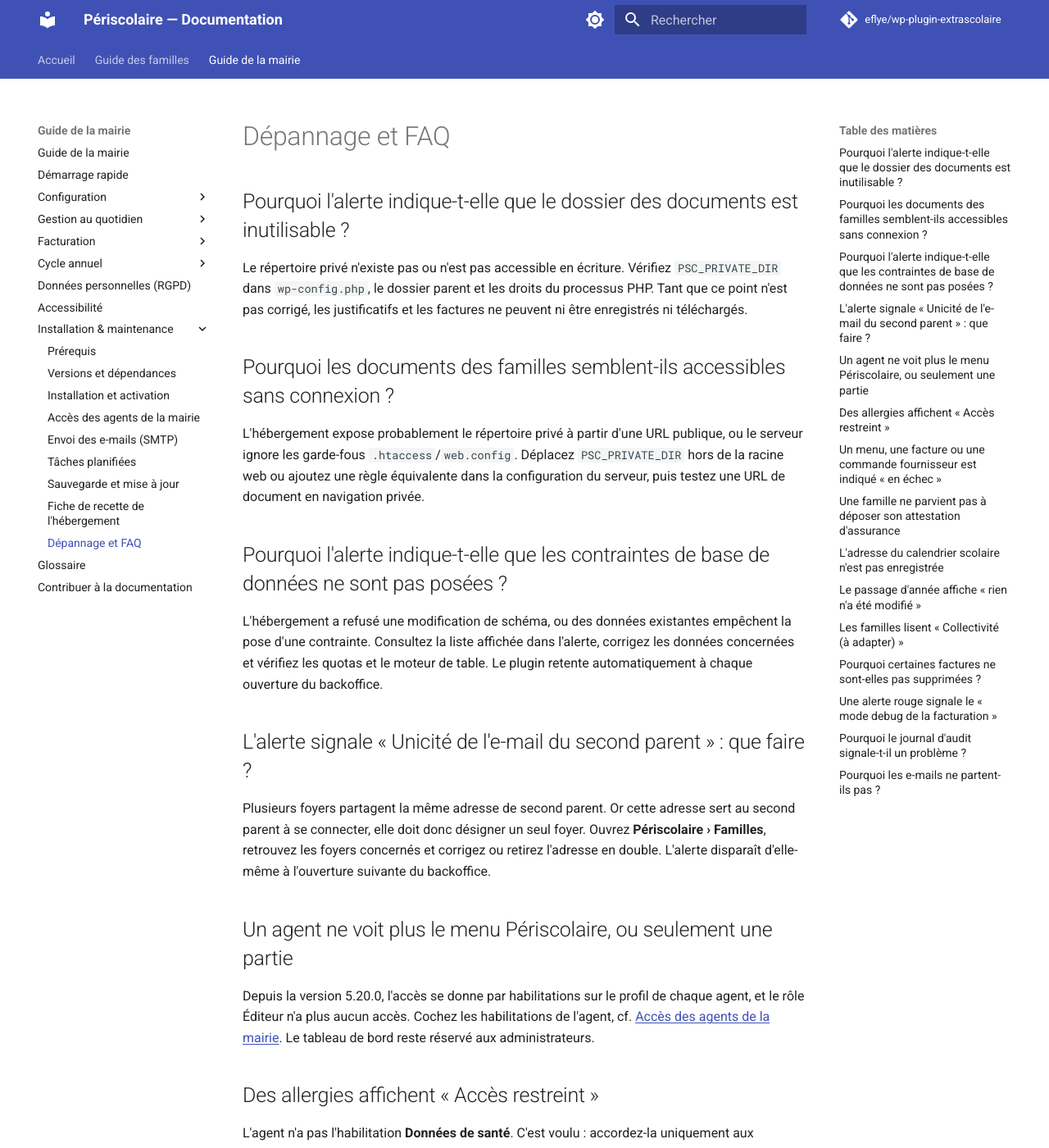
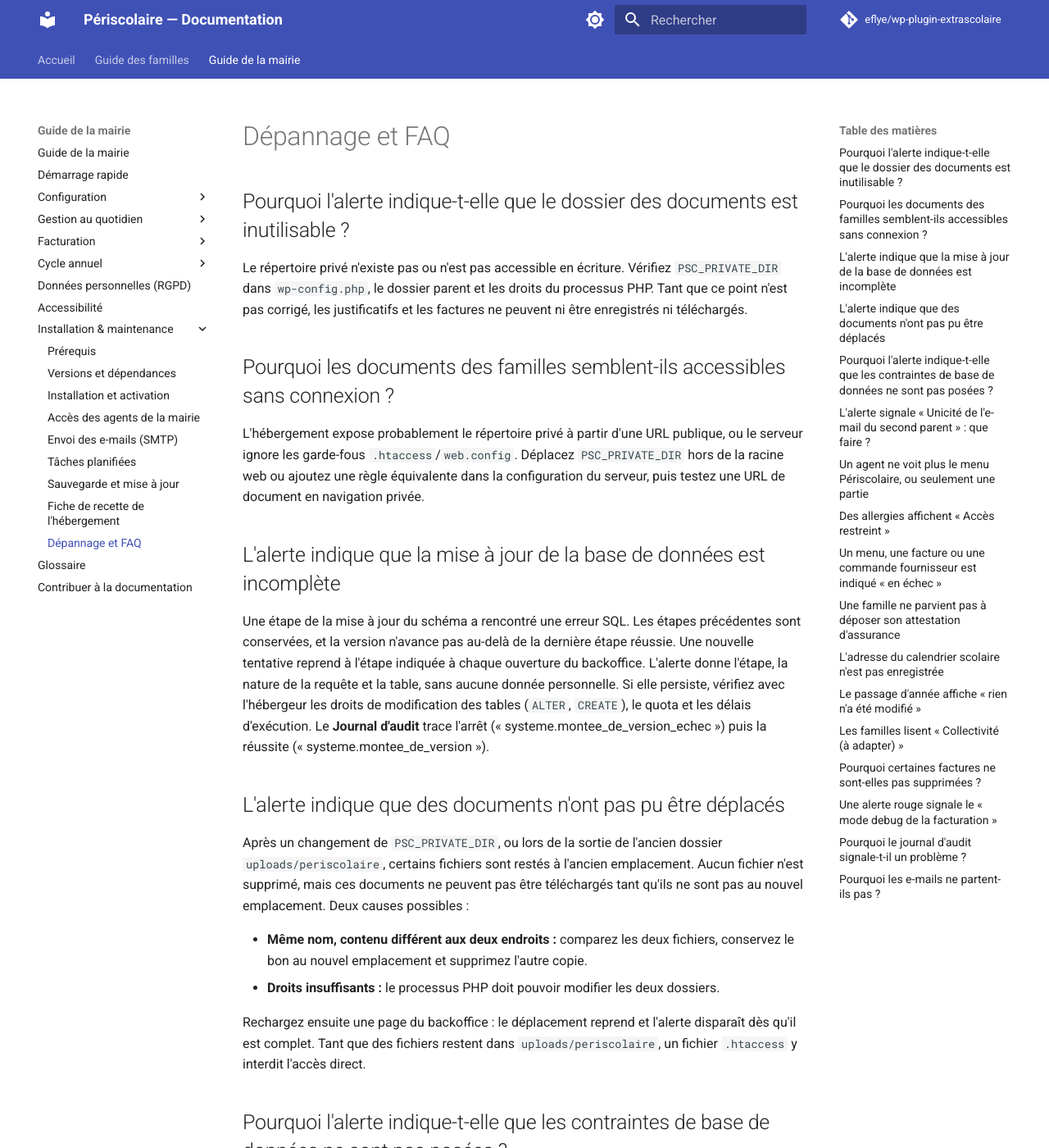
Before and after one commit to eflye/wp-plugin-extrascolaire, an MkDocs documentation site: the page built from documentation/installation/depannage-faq.md, in a window 1280 px wide and 1400 px high. Shown: the whole window at 82% size. Built offline with MkDocs 1.6.1 and Material for MkDocs 9.7.7, drawn with Linux system fonts in a browser that asks for light colours; comment, search, counter and statistics services are not loaded.

Commit message:
docs(installation): reprise des mises à jour et des déménagements (P1-17)
Co-Authored-By: Claude Opus 5.5 <noreply@anthropic.com>
Claude-Session: https://claude.ai/code/session_01NUknn5V2uYE87AKNARM7tY

```diff
--- a/documentation/installation/depannage-faq.md
+++ b/documentation/installation/depannage-faq.md
@@ -7,6 +7,19 @@ Le répertoire privé n'existe pas ou n'est pas accessible en écriture. Vérifi
 ## Pourquoi les documents des familles semblent-ils accessibles sans connexion ?
 
 L'hébergement expose probablement le répertoire privé à partir d'une URL publique, ou le serveur ignore les garde-fous `.htaccess`/`web.config`. Déplacez `PSC_PRIVATE_DIR` hors de la racine web ou ajoutez une règle équivalente dans la configuration du serveur, puis testez une URL de document en navigation privée.
+
+## L'alerte indique que la mise à jour de la base de données est incomplète
+
+Une étape de la mise à jour du schéma a rencontré une erreur SQL. Les étapes précédentes sont conservées, et la version n'avance pas au-delà de la dernière étape réussie. Une nouvelle tentative reprend à l'étape indiquée à chaque ouverture du backoffice. L'alerte donne l'étape, la nature de la requête et la table, sans aucune donnée personnelle. Si elle persiste, vérifiez avec l'hébergeur les droits de modification des tables (`ALTER`, `CREATE`), le quota et les délais d'exécution. Le **Journal d'audit** trace l'arrêt (« systeme.montee_de_version_echec ») puis la réussite (« systeme.montee_de_version »).
+
+## L'alerte indique que des documents n'ont pas pu être déplacés
+
+Après un changement de `PSC_PRIVATE_DIR`, ou lors de la sortie de l'ancien dossier `uploads/periscolaire`, certains fichiers sont restés à l'ancien emplacement. Aucun fichier n'est supprimé, mais ces documents ne peuvent pas être téléchargés tant qu'ils ne sont pas au nouvel emplacement. Deux causes possibles :
+
+- **Même nom, contenu différent aux deux endroits :** comparez les deux fichiers, conservez le bon au nouvel emplacement et supprimez l'autre copie.
+- **Droits insuffisants :** le processus PHP doit pouvoir modifier les deux dossiers.
+
+Rechargez ensuite une page du backoffice : le déplacement reprend et l'alerte disparaît dès qu'il est complet. Tant que des fichiers restent dans `uploads/periscolaire`, un fichier `.htaccess` y interdit l'accès direct.
 
 ## Pourquoi l'alerte indique-t-elle que les contraintes de base de données ne sont pas posées ?
 
```
Also changed, not shown: TODO.md (+11 -2 lines), documentation/installation/sauvegarde-mise-a-jour.md (+4 -0 lines).
